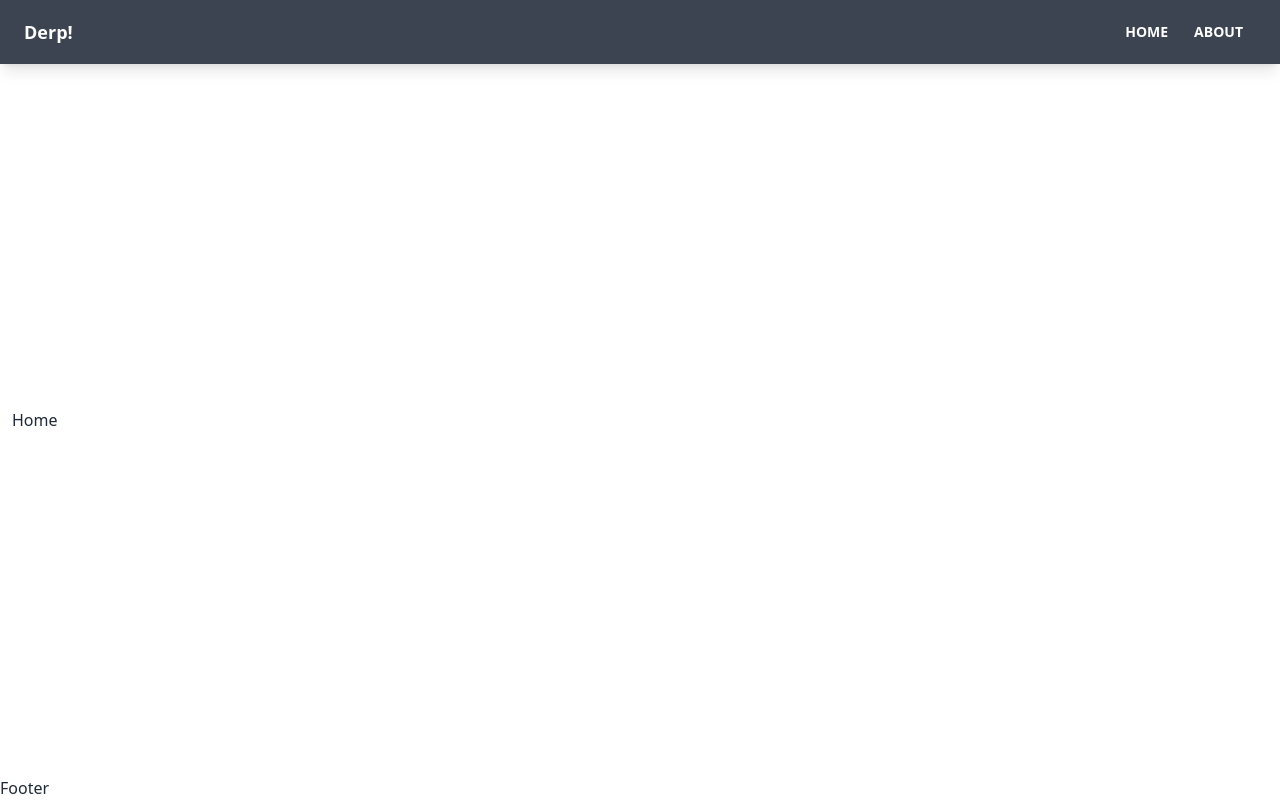
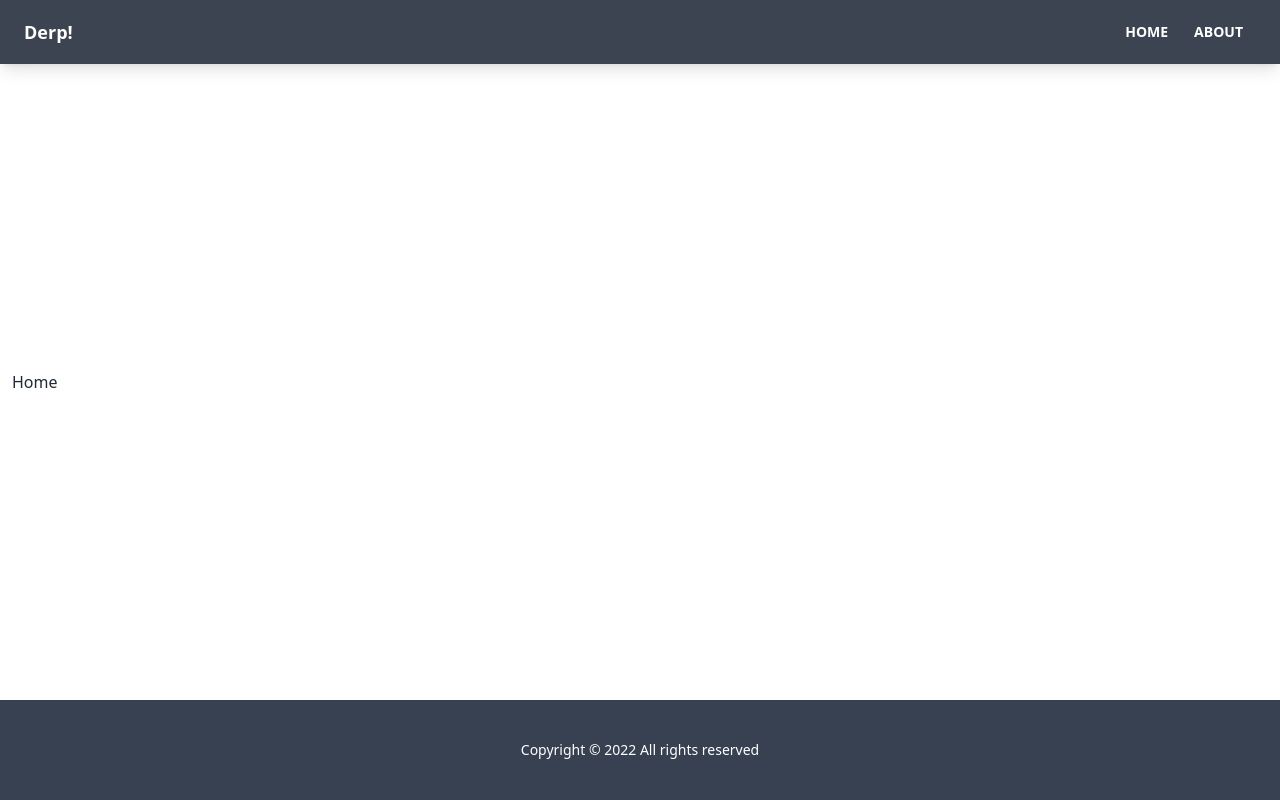
Before and after one commit to Andrew-Wand/pet-finder-app, a React (Vite) app: page / in a window 1280 px wide. Built offline with nearby package versions, Linux system fonts and the light colour scheme.

Commit message:
pet finder context file

```diff
--- /dev/null
+++ b/src/components/context/PetFinderContext.js
@@ -0,0 +1,21 @@
+import { createContext, useReducer } from "react";
+import PetFinderReducer from "./PetFinderReducer";
+
+const PetFinderContext = createContext();
+
+export const PetFinderProvider = ({ children }) => {
+  const initialState = {
+    animals: [],
+    animal: {},
+  };
+
+  const [state, dispatch] = useReducer(PetFinderReducer, initialState);
+
+  return (
+    <PetFinderContext.Provider value={{ ...state, dispatch }}>
+      {children}
+    </PetFinderContext.Provider>
+  );
+};
+
+export default PetFinderContext;
--- a/src/components/layout/Footer.jsx
+++ b/src/components/layout/Footer.jsx
@@ -1,5 +1,12 @@
 function Footer() {
-  return <div>Footer</div>;
+  const footerYear = new Date().getFullYear();
+  return (
+    <footer className="footer p-10 bg-gray-700 text-primary-content footer-center">
+      <div>
+        <p>Copyright &copy; {footerYear} All rights reserved</p>
+      </div>
+    </footer>
+  );
 }
 
 export default Footer;
```
Also changed, not shown: src/components/context/PetFinderReducer.js (added).
